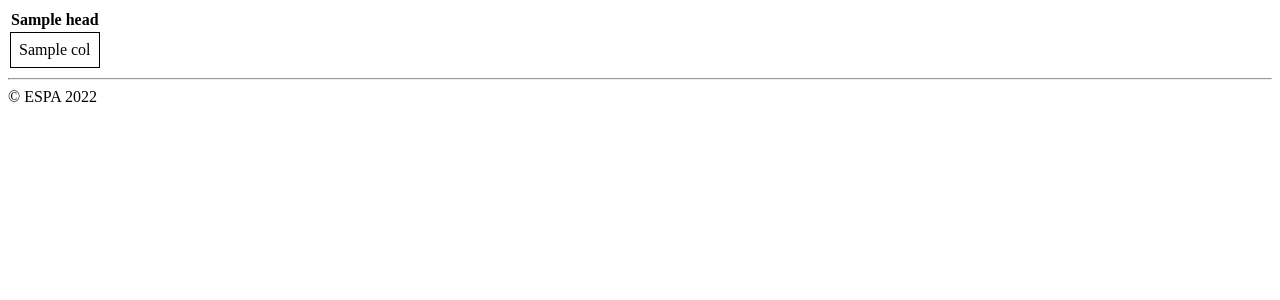
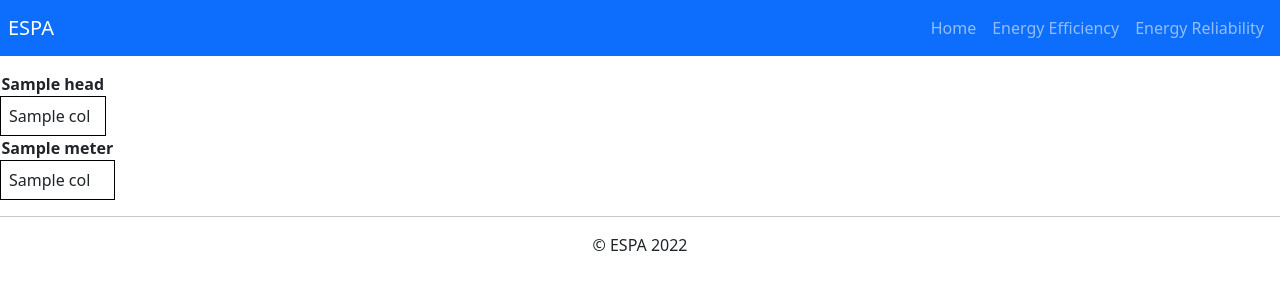
Before and after one commit to kellyp11/cab-project-02-01, a Flask app: template src/templates/my-result.html in a window 1280 px wide. Shown: the top 300 px of the page. Run offline with Flask 2, Linux system fonts and the light colour scheme; the template is opened without the code that fills it: most values are stand-ins (such as "Sample title", 1, 10 or a date in 2020); some libraries are stand-ins or nearby versions.

Commit message:
Implements working query for question 1 year

```diff
--- a/src/app.py
+++ b/src/app.py
@@ -105,9 +105,25 @@ def question2():
 # handle venue POST and serve result web page
 @app.route('/venue-handler', methods=['POST'])
 def venue_handler(): # request.form(variable name from question 1 or question 2)
-    rows = connect('SELECT portfolio_manager_id, name FROM BUILDING WHERE portfolio_manager_id = ' + request.form['portfolio_manager_id'] + ';')
-    heads = ['portfolio_manager_id', 'name']
-    return render_template('my-result.html', rows=rows, heads=heads)
+    #rows = connect('SELECT portfolio_manager_id, name FROM BUILDING WHERE portfolio_manager_id = ' + request.form['portfolio_manager_id'] + ';')
+    #rows = connect('SELECT * FROM YEAR_METER_COST WHERE meter_type IN ' + request.form.getlist('Meter_Type') + ';')
+    checkboxes = request.form.getlist('Meter_Type')
+    size = len(checkboxes)
+    index = 0
+    checkbox_string = "("
+    for checkbox in checkboxes:
+        index += 1
+        if index == size:
+            checkbox_string = checkbox_string + '\'' + checkbox + '\''
+        else:
+            checkbox_string = checkbox_string + '\'' + checkbox + '\'' + ','
+    checkbox_string += ")"
+    rows = connect('SELECT CAST(date_part AS varchar(4)), meter_type, usage_amount, kbtupercost FROM YEAR_METER_COST WHERE meter_type IN ' + checkbox_string + ' AND ' + 'date_part BETWEEN ' + request.form['yearSel_startyear'] + ' AND ' + request.form['yearSel_endyear'] + ';')
+    heads = ['Date', 'Meter Type', 'Usage Amount', 'Kbtu/Cost']
+
+    meter_rows = connect('SELECT CAST(date_part AS varchar(4)), sum, usage_amount, kbtupercost FROM YEAR_ENERGY_SOURCE_KBTU_COST WHERE date_part BETWEEN ' + request.form['yearSel_startyear'] + ' AND ' + request.form['yearSel_endyear'] + ';')
+    meters = ['Date', 'Total Cost', 'Usage Amount', 'Kbtu/Cost']
+    return render_template('my-result.html', rows=rows, heads=heads, meter_rows=meter_rows, meters=meters)
 
 # handle query POST and serve result web page
 @app.route('/query-handler', methods=['POST'])
--- a/src/templates/my-result.html
+++ b/src/templates/my-result.html
@@ -3,6 +3,10 @@
 <html>
     <head>
         <title>Flask result table using nested for loops</title>
+        <!-- CSS only -->
+        <link href="https://cdn.jsdelivr.net/npm/bootstrap@5.1.3/dist/css/bootstrap.min.css" rel="stylesheet" integrity="sha384-1BmE4kWBq78iYhFldvKuhfTAU6auU8tT94WrHftjDbrCEXSU1oBoqyl2QvZ6jIW3" crossorigin="anonymous">
+        <!-- JavaScript Bundle with Popper -->
+        <script src="https://cdn.jsdelivr.net/npm/bootstrap@5.1.3/dist/js/bootstrap.bundle.min.js" integrity="sha384-ka7Sk0Gln4gmtz2MlQnikT1wXgYsOg+OMhuP+IlRH9sENBO0LRn5q+8nbTov4+1p" crossorigin="anonymous"></script>
     </head>
 
     <!-- Add some style to table (OPTIONAL) -->
@@ -21,7 +25,26 @@
         border: 1px solid black;
     }
     </style>
+    <nav class="navbar navbar-expand-lg navbar-dark bg-primary px-2 mb-3">
+        <a class="navbar-brand" href="/">ESPA</a>
+        <button class="navbar-toggler" type="button" data-toggle="collapse" data-target="#navbarSupportedContent" aria-controls="navbarSupportedContent" aria-expanded="false" aria-label="Toggle navigation">
+          <span class="navbar-toggler-icon"></span>
+        </button>
 
+        <div class="collapse navbar-collapse justify-content-end" id="navbarSupportedContent">
+          <ul class="navbar-nav mr-auto">
+            <li class="nav-item active">
+              <a class="nav-link" href="/">Home </a>
+            </li>
+            <li class="nav-item">
+              <a class="nav-link" href="/question1">Energy Efficiency</a>
+            </li>
+            <li class="nav-item">
+              <a class="nav-link" href="/question2">Energy Reliability</a>
+            </li>
+          </ul>
+        </div>
+      </nav>
     <body>
         <table>
             <!-- column header for loop in jinja template -->
@@ -33,7 +56,7 @@
                 </tr>
             </thead>
             <!-- nested for loops in jinja template -->
-            <tbody>
+           <tbody>
             {%for row in rows%}
                 <tr>
                 {%for col in row%}
@@ -43,6 +66,29 @@
             {%endfor%}
             </tbody>
         </table>
+        <!--{{rows}}-->
+        <table>
+            <!-- column header for loop in jinja template -->
+            <thead>
+                <tr>
+                {%for meter in meters%}
+                    <th>{{meter}}</th>
+                {%endfor%}
+                </tr>
+            </thead>
+            <!-- nested for loops in jinja template -->
+            <tbody>
+            {%for meter_row in meter_rows%}
+                <tr>
+                {%for col in meter_row%}
+                    <td>{{col}}</td>
+                {%endfor%}
+                </tr>
+            {%endfor%}
+            </tbody>
+        </table>
+
+
     </body>
     <footer class="text-center">
         <hr>
--- a/src/templates/question-1.html
+++ b/src/templates/question-1.html
@@ -68,8 +68,8 @@
           <div class="checkq1 col-4">
           <h4>Select an energy source: </h5>
           <div>
-            <input type="checkbox" name="Meter_Type" value = 'Electric-Grid'>
-            Electric-Grid
+            <input type="checkbox" name="Meter_Type" value = 'Electric Grid'>
+            Electric Grid
           </div>
           <div>
             <input type="checkbox" name="Meter_Type" value = 'Natural Gas'>
```
